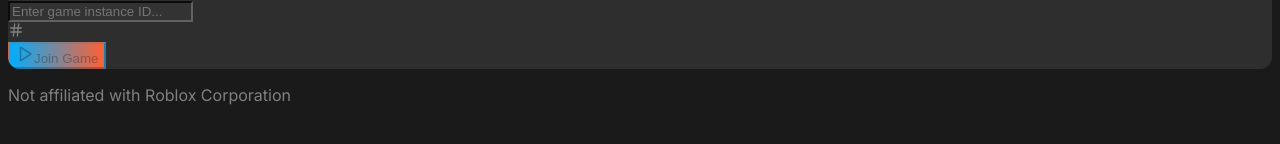
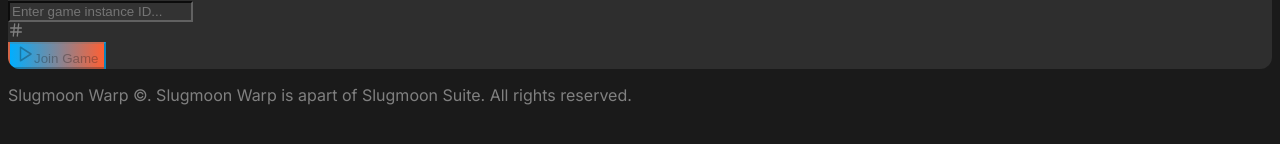
Before and after one commit to mrslugmoon/slugmoonwarp, a React (Vite) app in the folder client/: page / in a window 1280 px wide. Shown: the part 252-396 px from the top of the page. Built offline with nearby package versions, Linux system fonts and the light colour scheme; no server answers.

Commit message:
Update home.tsx

```diff
--- a/client/src/pages/home.tsx
+++ b/client/src/pages/home.tsx
@@ -253,7 +253,7 @@ export default function Home() {
           {/* Footer */}
           <div className="text-center mt-6">
             <p className="text-gray-500 text-xs">
-              Not affiliated with Roblox Corporation
+              Slugmoon Warp ©. Slugmoon Warp is apart of Slugmoon Suite. All rights reserved.
             </p>
           </div>
         </div>
```
